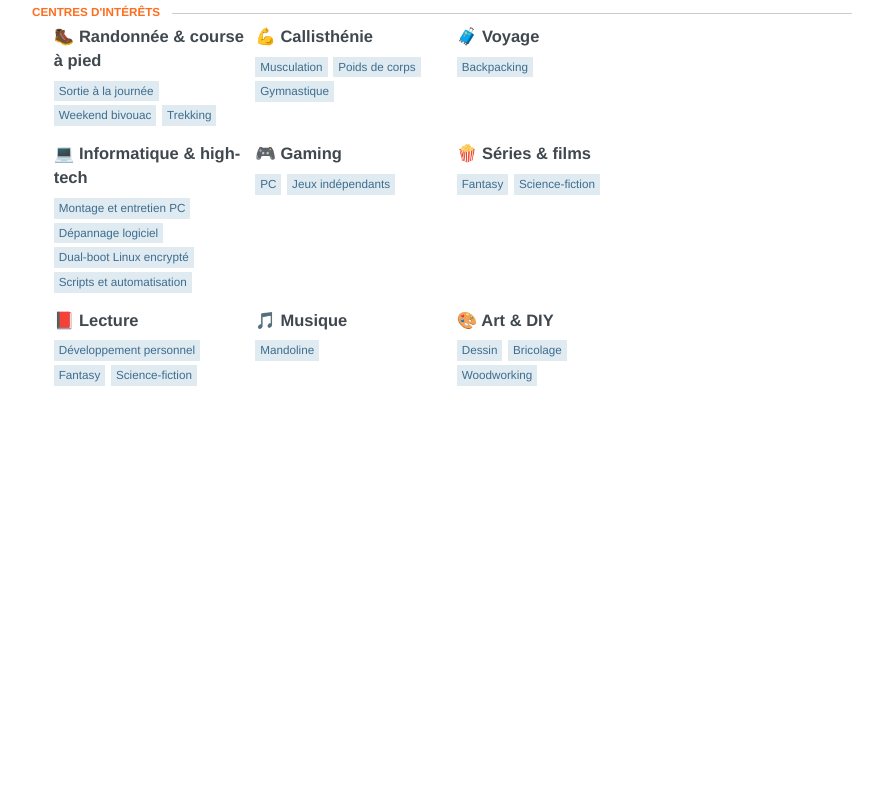
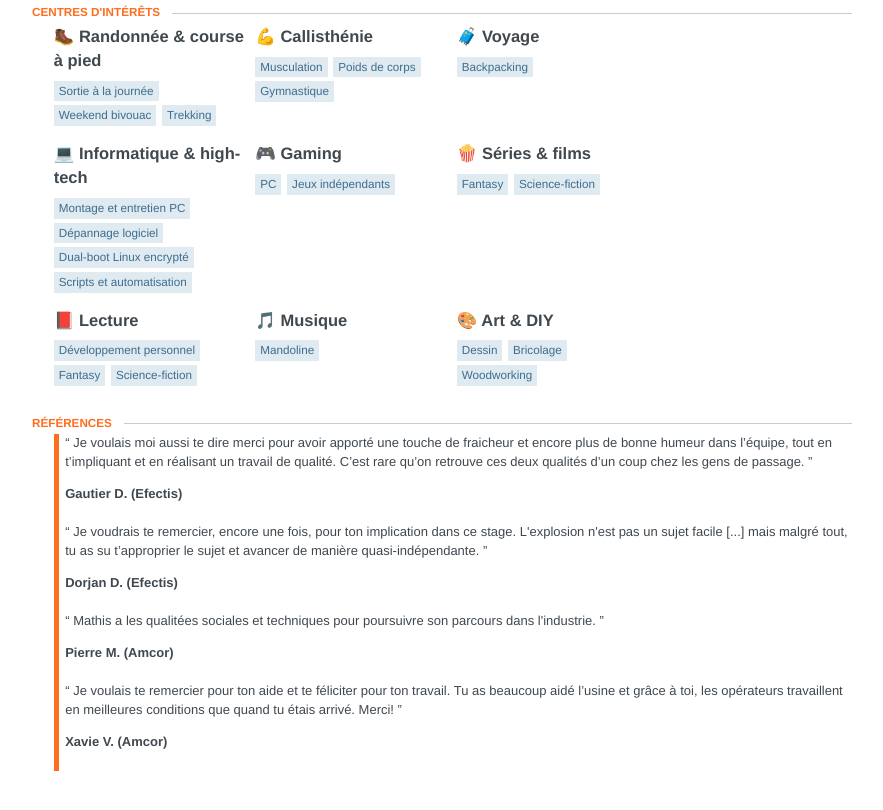
Before and after one commit to mathisgauthey/CV, a website: page index.html in a window 1280 px wide. Shown: the part 3710-4520 px from the top of the page, without its empty margins (198-1081 px from the left). Before the commit the page ends 4169 px from the top, so only its background shows below. Drawn offline with Linux system fonts and the light colour scheme.

Commit message:
new build with references

```diff
--- a/index.html
+++ b/index.html
@@ -1702,6 +1702,49 @@ section .location {
         </div>
       </section>
     </section>
+    <section class="section">
+      <header>
+        <h2 class='section-title'>Références</h2>
+      </header>
+      <section id="references">
+        <div class="item">
+          <blockquote class="reference">
+            &#8220;&#32;Je voulais moi aussi te dire merci pour avoir apporté une touche de fraicheur et encore plus de bonne humeur dans l’équipe, tout en t’impliquant et en réalisant un travail de qualité. C’est rare qu’on retrouve ces deux qualités d’un coup chez les gens de passage.&#32;&#8221;
+          </blockquote>
+          <div class="name">
+            Gautier D. (Efectis)
+          </div>
+          </br>
+        </div>
+        <div class="item">
+          <blockquote class="reference">
+            &#8220;&#32;Je voudrais te remercier, encore une fois, pour ton implication dans ce stage. L&#x27;explosion n&#x27;est pas un sujet facile [...] mais malgré tout, tu as su t’approprier le sujet et avancer de manière quasi-indépendante.&#32;&#8221;
+          </blockquote>
+          <div class="name">
+            Dorjan D. (Efectis)
+          </div>
+          </br>
+        </div>
+        <div class="item">
+          <blockquote class="reference">
+            &#8220;&#32;Mathis a les qualitées sociales et techniques pour poursuivre son parcours dans l&#x27;industrie.&#32;&#8221;
+          </blockquote>
+          <div class="name">
+            Pierre M. (Amcor)
+          </div>
+          </br>
+        </div>
+        <div class="item">
+          <blockquote class="reference">
+            &#8220;&#32;Je voulais te remercier pour ton aide et te féliciter pour ton travail. Tu as beaucoup aidé l’usine et grâce à toi, les opérateurs travaillent en meilleures conditions que quand tu étais arrivé. Merci!&#32;&#8221;
+          </blockquote>
+          <div class="name">
+            Xavie V. (Amcor)
+          </div>
+          </br>
+        </div>
+      </section>
+    </section>
 
   </body>
 </html>
```
Also changed, not shown: 1 other file.
